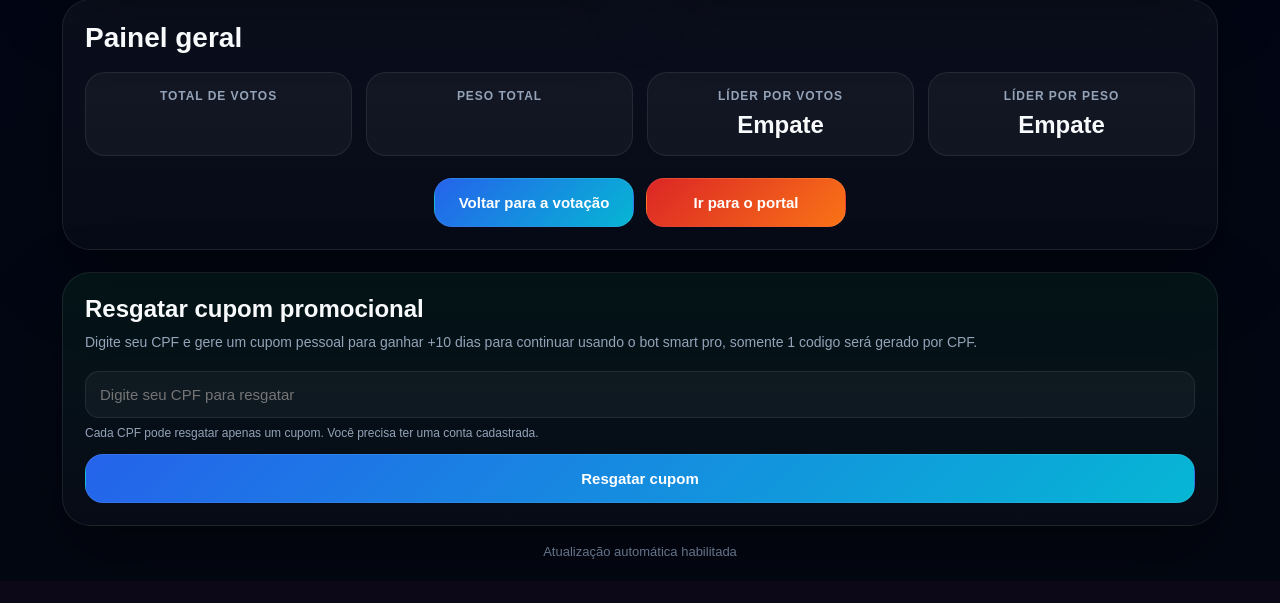
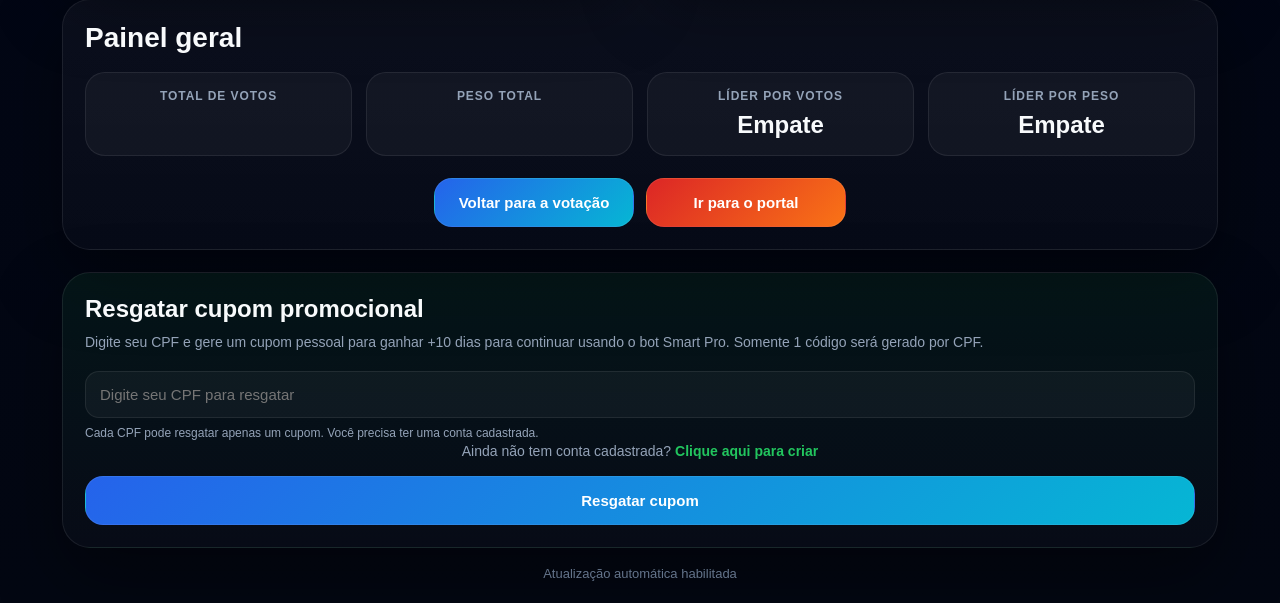
Before and after one commit to vinici459/botsmartpro, a FastAPI app: template templates/resultado.html in a window 1280 px wide. Shown: the part 543-1146 px from the top of the page. Before the commit the page ends 1102 px from the top, so only its background shows below. Run offline with FastAPI, Linux system fonts and the light colour scheme; the template is opened without the code that fills it, so the values that code supplies are empty; parts of the project's set-up code (start-up, migrations or seed data) failed here and were passed over; some libraries are stand-ins or nearby versions.

Commit message:
fix votacao templateresponse

```diff
--- a/templates/resultado.html
+++ b/templates/resultado.html
@@ -424,6 +424,24 @@
       border-color:rgba(34,197,94,.24);
     }
 
+    .signup-link {
+      margin-top: 10px;
+      text-align: center;
+      color: #94a3b8;
+      font-size: 13px;
+    }
+
+    .signup-link a {
+      color: #22c55e;
+      font-weight: 700;
+      text-decoration: none;
+    }
+
+    .signup-link a:hover {
+      text-decoration: underline;
+    }
+
+
     @media (max-width: 960px){
       .cards{grid-template-columns:1fr}
       .summary-grid{grid-template-columns:1fr 1fr}
@@ -584,7 +602,10 @@
 
     <section class="coupon-panel">
       <h3>Resgatar cupom promocional</h3>
-      <p>Digite seu CPF e gere um cupom pessoal para ganhar +10 dias para continuar usando o bot smart pro, somente 1 codigo será gerado por CPF.</p>
+      <p>
+        Digite seu CPF e gere um cupom pessoal para ganhar +10 dias para continuar usando o bot Smart Pro.
+        Somente 1 código será gerado por CPF.
+      </p>
 
       {% if coupon_error %}
         <div class="alert error">{{ coupon_error }}</div>
@@ -596,22 +617,50 @@
 
       <form class="coupon-form" action="/resultado/resgatar-cupom" method="post">
         <input type="hidden" name="view_token" value="{{ view_token or '' }}">
+
         <div>
-          <input id="couponCpf" name="cpf" type="text" inputmode="numeric" maxlength="14" placeholder="Digite seu CPF para resgatar" value="{{ coupon_cpf or '' }}" required>
-          <div class="field-help">Cada CPF pode resgatar apenas um cupom. Você precisa ter uma conta cadastrada.</div>
+          <input id="couponCpf" name="cpf" type="text" inputmode="numeric" maxlength="14"
+            placeholder="Digite seu CPF para resgatar"
+            value="{{ coupon_cpf or '' }}" required>
+
+          <div class="field-help">
+            Cada CPF pode resgatar apenas um cupom. Você precisa ter uma conta cadastrada.
+          </div>
+
+          <!-- 🔥 NOVO LINK AQUI -->
+          <p class="signup-link">
+            Ainda não tem conta cadastrada?
+            <a href="/cadastro" target="_blank" rel="noopener noreferrer">
+              Clique aqui para criar
+            </a>
+          </p>
+
         </div>
+
         <button class="btn blue" type="submit">Resgatar cupom</button>
       </form>
 
       {% if coupon_code %}
         <div class="coupon-code-box">
           <div>Seu código foi gerado. Copie e guarde agora:</div>
-          <div class="coupon-code" id="couponCodeText">{{ coupon_code }}</div>
+
+          <div class="coupon-code" id="couponCodeText">
+            {{ coupon_code }}
+          </div>
+
           <div class="links" style="margin-top:14px;">
-            <button class="btn blue" type="button" onclick="copyCouponCode()">Copiar código</button>
-            <a class="btn red" href="/renovar?cpf={{ coupon_cpf or '' }}">Ir para renovação</a>
+            <button class="btn blue" type="button" onclick="copyCouponCode()">
+              Copiar código
+            </button>
+
+            <a class="btn red" href="/renovar?cpf={{ coupon_cpf or '' }}">
+              Ir para renovação
+            </a>
           </div>
-          <div class="field-help">Importante: este código não será mostrado novamente depois que você sair desta tela.</div>
+
+          <div class="field-help">
+            Importante: este código não será mostrado novamente depois que você sair desta tela.
+          </div>
         </div>
       {% endif %}
     </section>
@@ -619,7 +668,6 @@
     <div class="footer">
       Atualização automática habilitada
     </div>
-  </div>
 
   <script>
   function copyCouponCode() {
```
